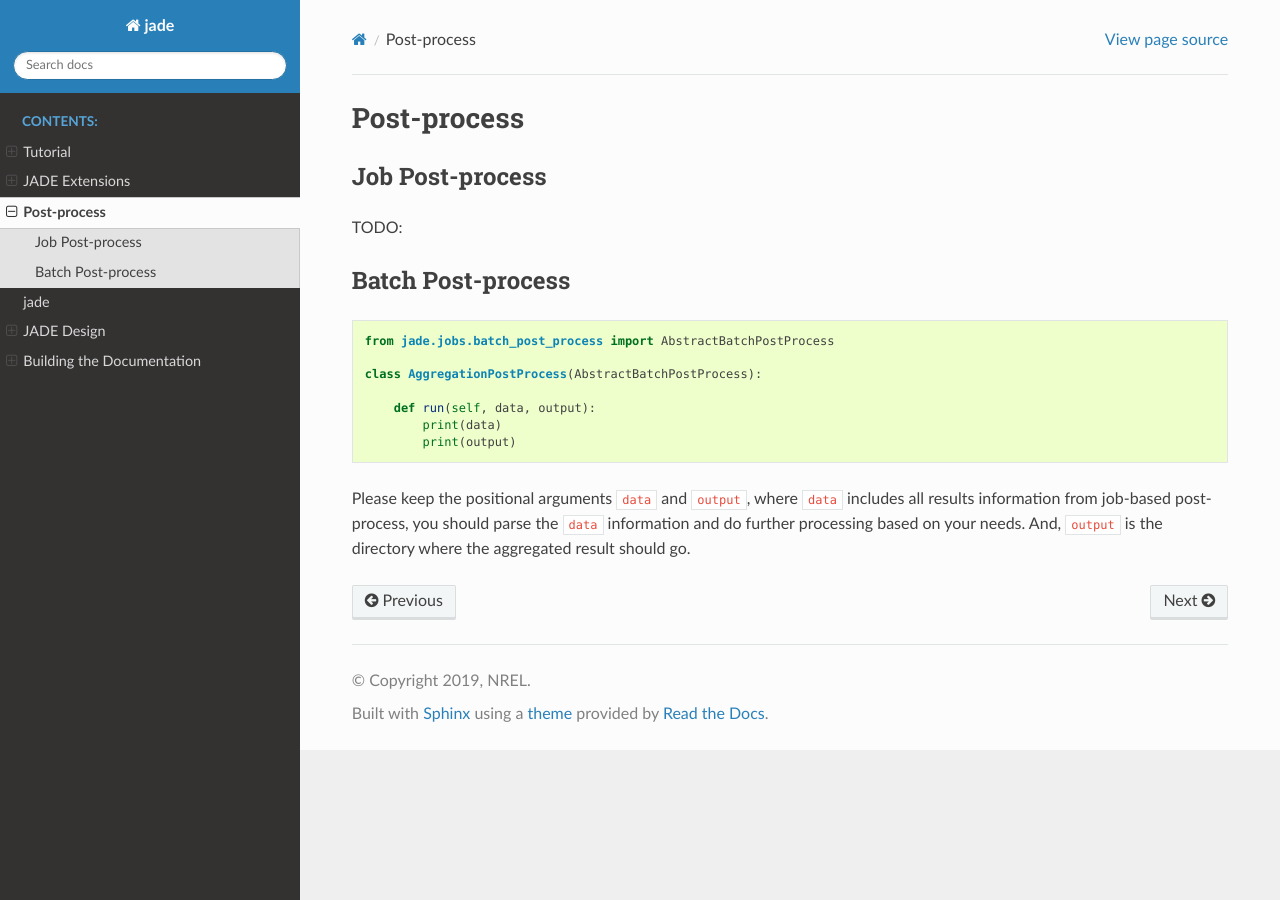
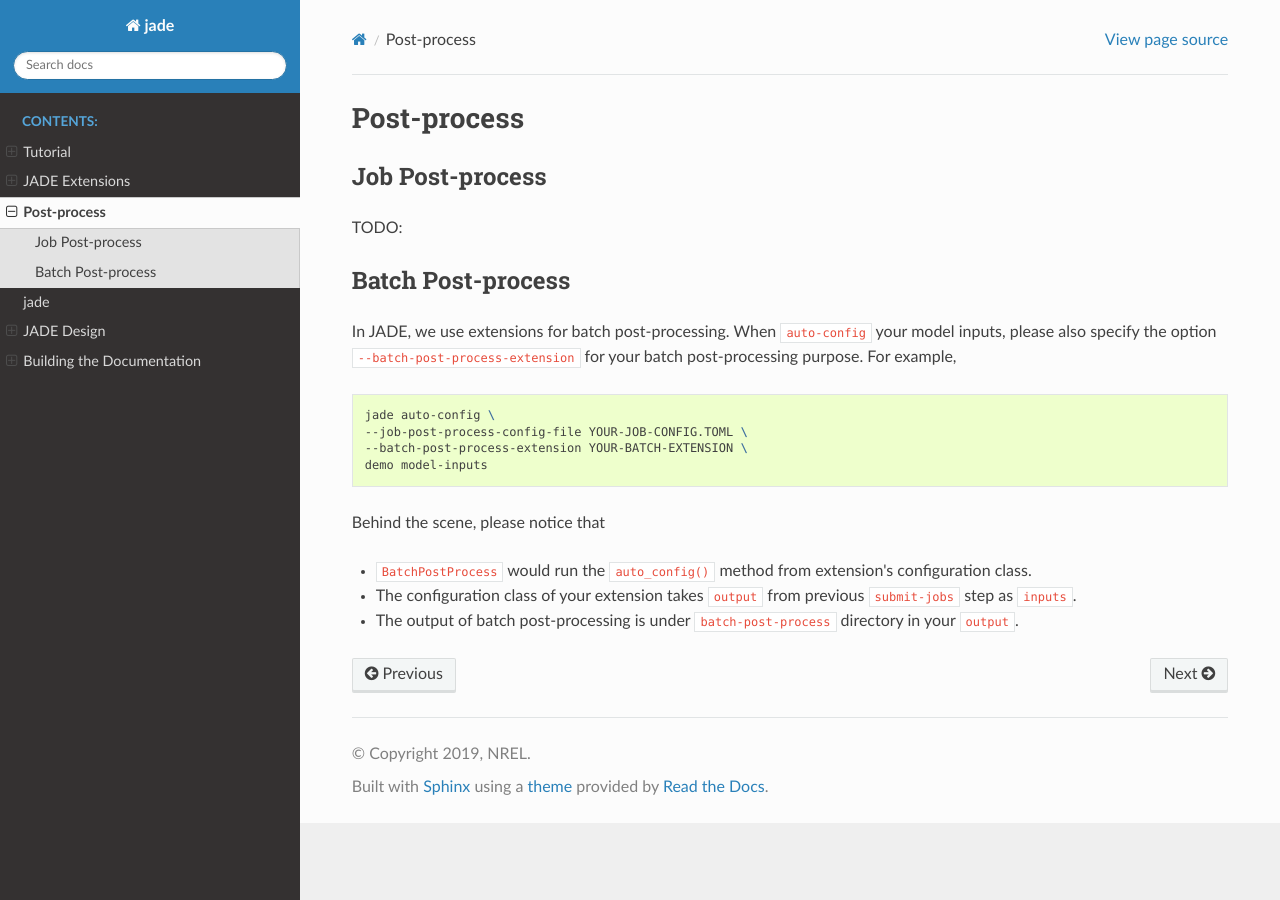
Before and after one commit to NREL/jade, a Sphinx documentation site: the page built from docs/source/post_process.rst, in a window 1280 px wide. Built offline with Sphinx 7.4.7 and the Read the Docs theme 2.0.0, drawn with Linux system fonts in a browser that asks for light colours; pages that are not in the unit, such as notebooks, are missing from menus.

Commit message:
Update post-process

```diff
--- a/docs/source/post_process.rst
+++ b/docs/source/post_process.rst
@@ -11,17 +11,19 @@ TODO:
 Batch Post-process
 ==================
 
-.. code-block:: python
+In JADE, we use extensions for batch post-processing. When ``auto-config`` your model inputs,
+please also specify the option ``--batch-post-process-extension`` for your batch post-processing purpose.
+For example,
 
-    from jade.jobs.batch_post_process import AbstractBatchPostProcess
+.. code-block:: bash
 
-    class AggregationPostProcess(AbstractBatchPostProcess):
+    jade auto-config \
+    --job-post-process-config-file YOUR-JOB-CONFIG.TOML \
+    --batch-post-process-extension YOUR-BATCH-EXTENSION \
+    demo model-inputs
 
-        def run(self, data, output):
-            print(data)
-            print(output)
+Behind the scene, please notice that
 
-Please keep the positional arguments ``data`` and ``output``, where ``data`` includes all results
-information from job-based post-process, you should parse the ``data`` information and do further
-processing based on your needs. And, ``output`` is the directory where the aggregated result
-should go.
+* ``BatchPostProcess`` would run the ``auto_config()`` method from extension's configuration class.
+* The configuration class of your extension takes ``output`` from previous ``submit-jobs`` step as ``inputs``.
+* The output of batch post-processing is under ``batch-post-process`` directory in your ``output``.
```
